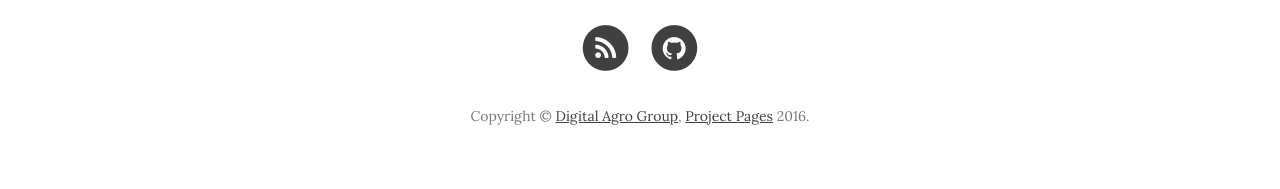
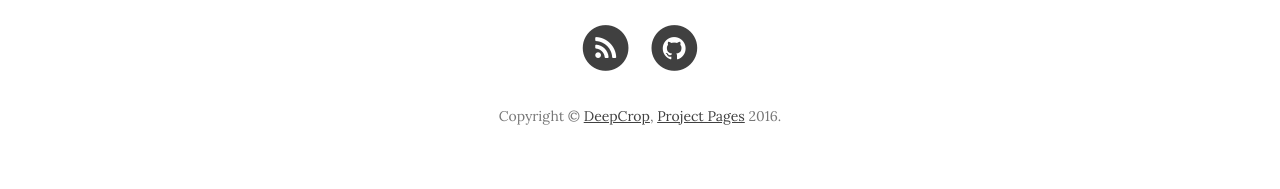
Before and after one commit to deepcrop/deepcrop.github.io, a Jekyll site: the page built from index.html, in a window 1280 px wide. Shown: the part 1355-1544 px from the top of the page. Built offline with Jekyll 4.4.1, drawn with Linux system fonts in a browser that asks for light colours; nearby versions of some CDN libraries; the list of posts is cut into pages by our own code.

Commit message:
Update footer.html

```diff
--- a/_includes/footer.html
+++ b/_includes/footer.html
@@ -69,7 +69,7 @@
                     </li>
                     {% endif %}
                 </ul>
-                <p class="copyright text-muted"> Copyright © <a href="http://mishagrol.github.io/" target="_blank">Digital Agro Group</a>,  <a href="https://github.com/projectpages" target="_blank">Project Pages</a> 2016. </p>
+                <p class="copyright text-muted"> Copyright © <a href="http://mishagrol.github.io/" target="_blank">DeepCrop</a>,  <a href="https://github.com/projectpages" target="_blank">Project Pages</a> 2016. </p>
             </div>
         </div>
     </div>
```
